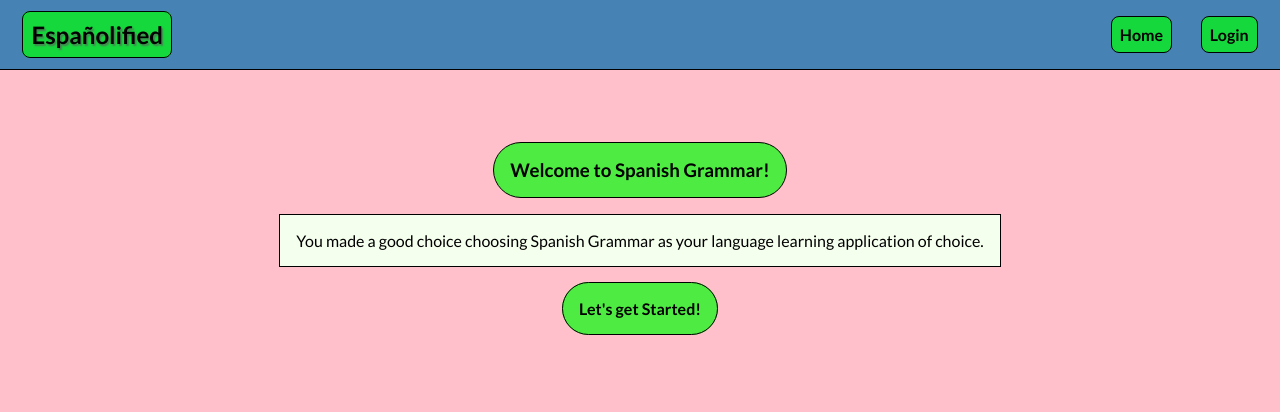
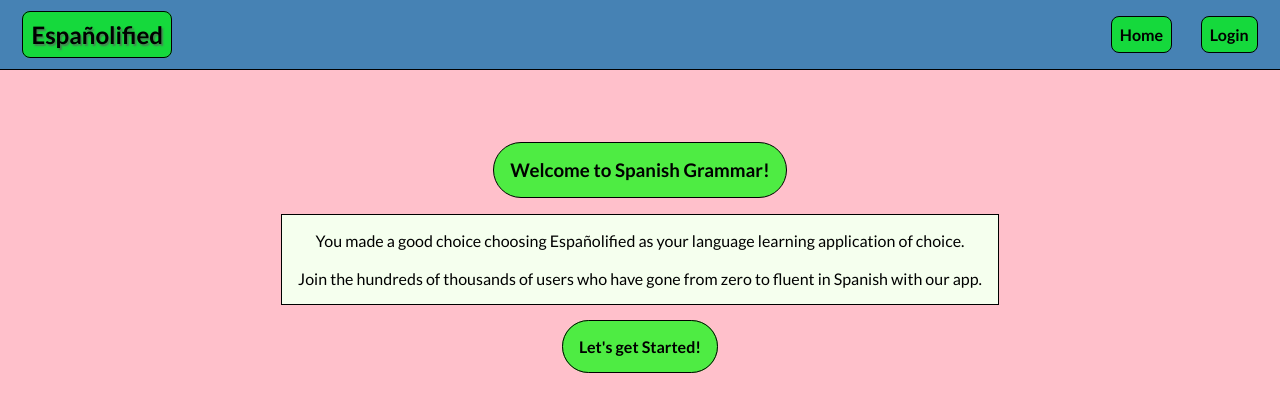
Before and after one commit to moviefan322/spanish-app, a Next.js app in the folder client/: page / in a window 1280 px wide. Shown: the top 412 px of the page. Built offline with nearby package versions, Linux system fonts and the light colour scheme.

Commit message:
updates welcome text

```diff
--- a/client/components/Home/welcome.tsx
+++ b/client/components/Home/welcome.tsx
@@ -7,8 +7,10 @@ function Welcome() {
       <section className={styles.section}>
         <h1>Welcome to Spanish Grammar!</h1>
         <p>
-          You made a good choice choosing Spanish Grammar as your language
-          learning application of choice.
+          You made a good choice choosing Españolified as your language
+          learning application of choice. <br /> <br />
+          Join the hundreds of thousands of
+          users who have gone from zero to fluent in Spanish with our app.
         </p>
       </section>
       <Link href="/lessons/1-1" className={styles.Link}>
```
Also changed, not shown: client/components/Home/free-and-fun.tsx (added, +13 -0 lines).
